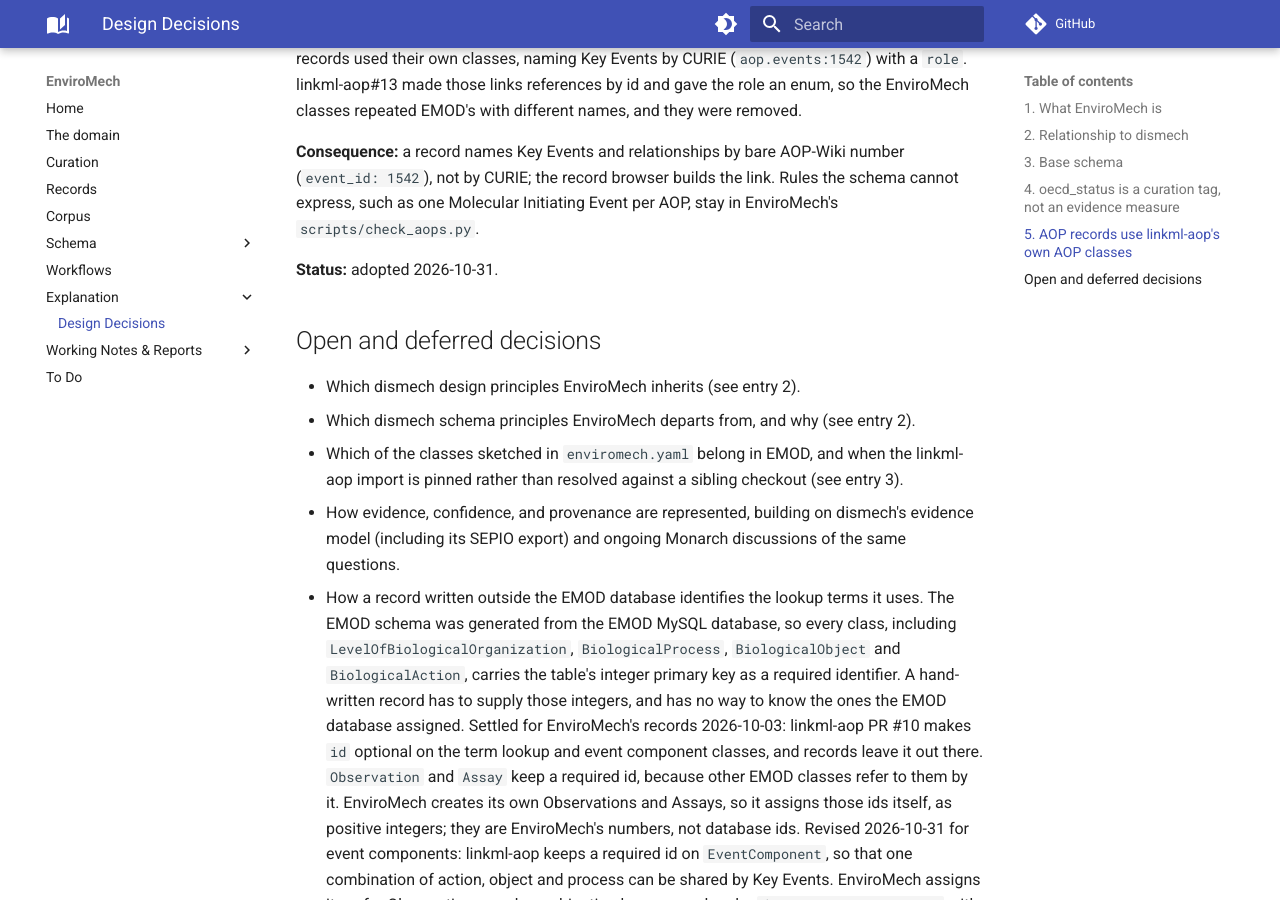
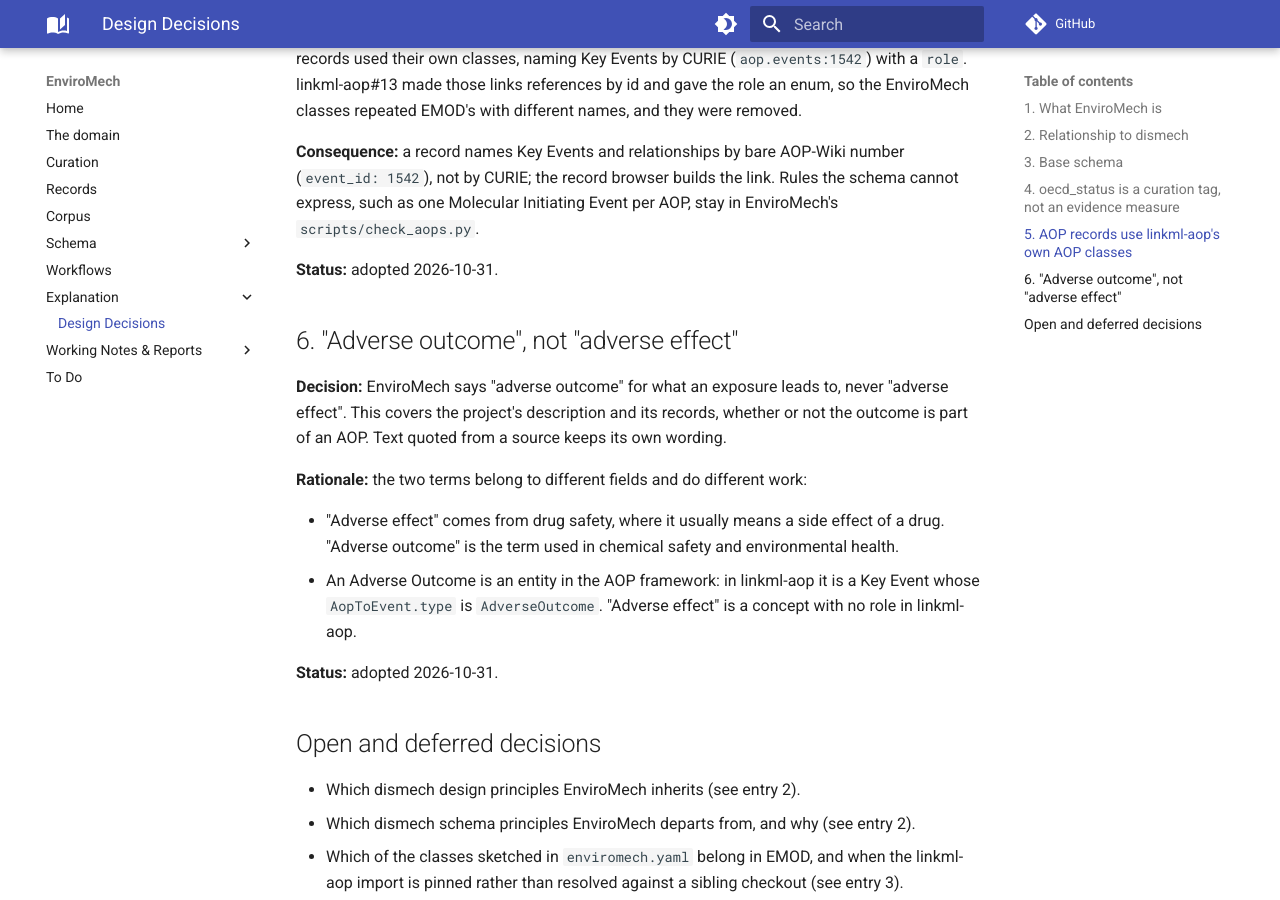
Before and after one commit to monarch-initiative/enviromech, an MkDocs documentation site: the page built from docs/explanation/design-decisions.md, in a window 1280 px wide and 900 px high, scrolled down 2847 px. Built offline with MkDocs 1.6.1 and Material for MkDocs 9.7.7, drawn with Linux system fonts in a browser that asks for light colours; comment, search, counter and statistics services are not loaded; some of the changed text lies outside the part shown.

Commit message:
Say "adverse outcome", not "adverse effect"
Add design decision 6: "adverse effect" is a drug-safety term with no
role in linkml-aop, while an Adverse Outcome is an AOP entity, a Key
Event of type AdverseOutcome. Use "adverse outcome" in every copy of the
project description and in entry 1. AOP-Wiki text quoted in Key Event
records and .copier-answers.yml are left as they are.

Co-Authored-By: Claude Opus 5.5 <noreply@anthropic.com>
Claude-Session: https://claude.ai/code/session_0126VU87742oeVKG3JJvyQ9e

```diff
--- a/docs/explanation/design-decisions.md
+++ b/docs/explanation/design-decisions.md
@@ -24,7 +24,7 @@ AOPs and AI-curated literature sources from DisMech. It records how exposures to
 chemicals and other hazards external to the body relate to adverse outcomes, whatever the
 strength of the evidence behind them:
 
-- associations between an exposure and an adverse effect, with no known mechanism;
+- associations between an exposure and an adverse outcome, with no known mechanism;
 - hypothesized mechanisms proposed to explain such associations;
 - mature Adverse Outcome Pathways, used in chemical safety risk assessment decisions,
   whose mechanisms carry substantial evidential support.
@@ -125,6 +125,22 @@ cannot express, such as one Molecular Initiating Event per AOP, stay in EnviroMe
 
 **Status:** adopted 2026-10-31.
 
+## 6. "Adverse outcome", not "adverse effect"
+
+**Decision:** EnviroMech says "adverse outcome" for what an exposure leads to, never
+"adverse effect". This covers the project's description and its records, whether or not
+the outcome is part of an AOP. Text quoted from a source keeps its own wording.
+
+**Rationale:** the two terms belong to different fields and do different work:
+
+- "Adverse effect" comes from drug safety, where it usually means a side effect of a
+  drug. "Adverse outcome" is the term used in chemical safety and environmental health.
+- An Adverse Outcome is an entity in the AOP framework: in linkml-aop it is a Key Event
+  whose `AopToEvent.type` is `AdverseOutcome`. "Adverse effect" is a concept with no role
+  in linkml-aop.
+
+**Status:** adopted 2026-10-31.
+
 ## Open and deferred decisions
 
 - Which dismech design principles EnviroMech inherits (see entry 2).
--- a/mkdocs.yml
+++ b/mkdocs.yml
@@ -6,7 +6,7 @@
 # LinkML's gen-doc on every build; do not edit them. Edit the other pages in
 # docs/ directly.
 site_name: "EnviroMech"
-site_description: "EnviroMech records how exposures to chemicals and other hazards relate to adverse effects, from associations with no known mechanism to mature Adverse Outcome Pathways."
+site_description: "EnviroMech records how exposures to chemicals and other hazards relate to adverse outcomes, from associations with no known mechanism to mature Adverse Outcome Pathways."
 site_url: https://monarch-initiative.github.io/enviromech/
 repo_url: https://github.com/monarch-initiative/enviromech
 edit_uri: edit/main/docs/
--- a/pyproject.toml
+++ b/pyproject.toml
@@ -1,7 +1,7 @@
 [project]
 name = "enviromech"
 version = "0.1.0"
-description = "EnviroMech records how exposures to chemicals and other hazards relate to adverse effects, from associations with no known mechanism to mature Adverse Outcome Pathways."
+description = "EnviroMech records how exposures to chemicals and other hazards relate to adverse outcomes, from associations with no known mechanism to mature Adverse Outcome Pathways."
 authors = [{ name = "Ginnie Hench", email = "ginniehench@gmail.com" }]
 readme = "README.md"
 license = { text = "BSD-3-Clause" }
--- a/src/enviromech/schema/enviromech.yaml
+++ b/src/enviromech/schema/enviromech.yaml
@@ -2,7 +2,7 @@ id: https://w3id.org/monarch-initiative/enviromech
 name: enviromech
 title: Environmental Health Mechanisms Knowledge Base
 description: >-
-  EnviroMech records how exposures to chemicals and other hazards relate to adverse effects, from associations with no known mechanism to mature Adverse Outcome Pathways.
+  EnviroMech records how exposures to chemicals and other hazards relate to adverse outcomes, from associations with no known mechanism to mature Adverse Outcome Pathways.
 license: CC-BY-4.0
 see_also:
   - https://github.com/monarch-initiative/enviromech
```
Also changed, not shown: CLAUDE.md (+1 -1 lines), README.md (+1 -1 lines), docs/index.md (+2 -2 lines), registry/enviromech.md (+1 -1 lines), 1 other file.
